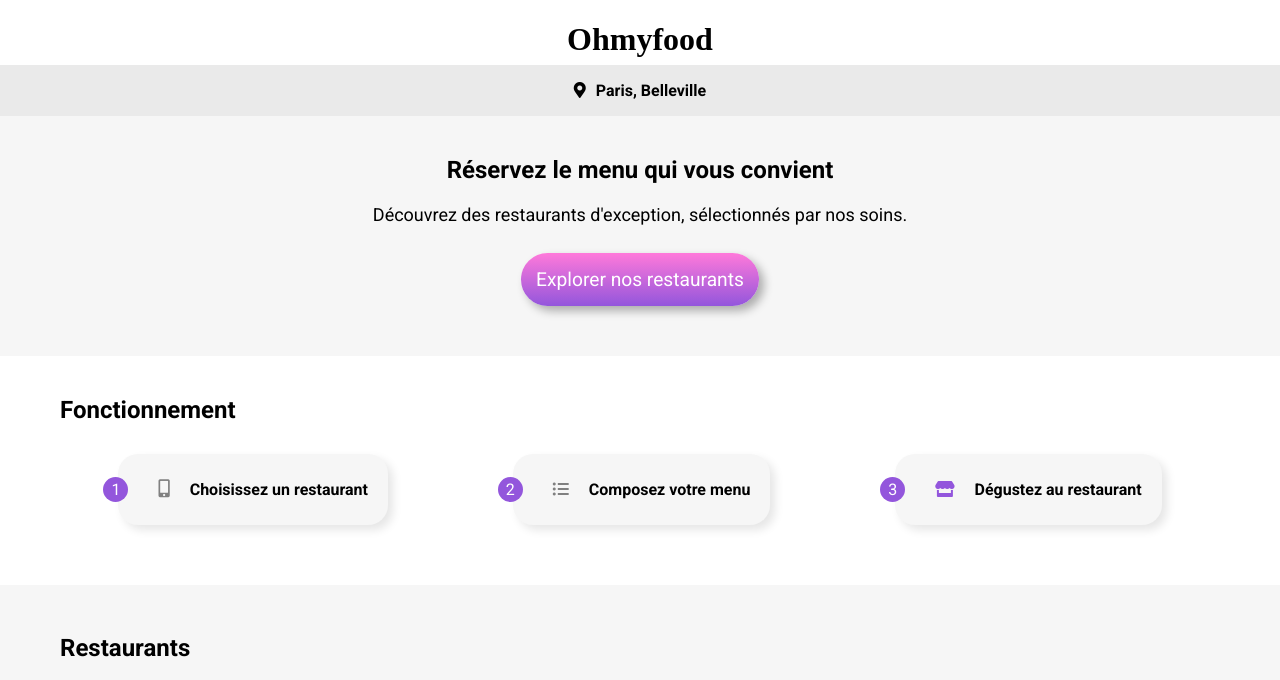
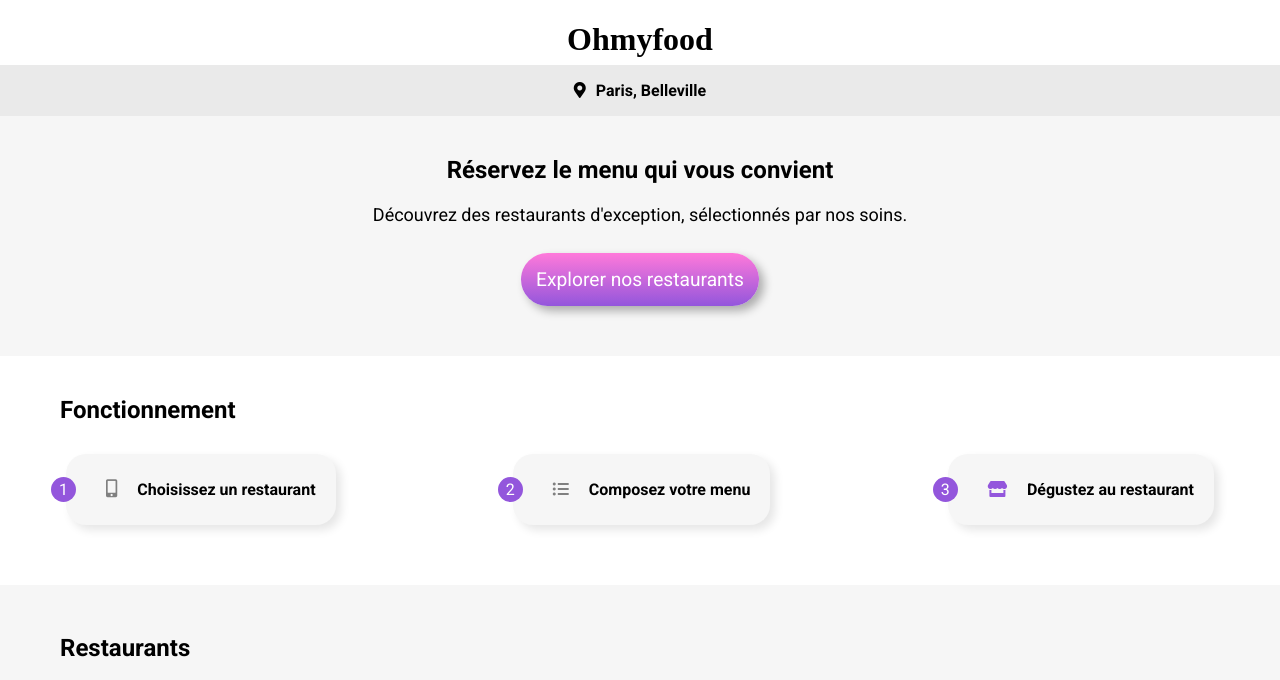
Before and after one commit to Leiaantou/LeiaAntou_3_14082021, a website: page index.html in a window 1280 px wide. Shown: the top 680 px of the page. Drawn offline with Linux system fonts and the light colour scheme; a web font is replaced by a local one.

Commit message:
modif how to use / indentation

```diff
--- a/sass/pages/_page-index.scss
+++ b/sass/pages/_page-index.scss
@@ -20,7 +20,6 @@
     margin-left: 10px;
     font-weight: bold;
 }
-
 
 .info {
     background: rgb(246, 246, 246);
@@ -61,13 +60,12 @@
     @include desktop-only {
         display: flex;
         flex-direction: row;
-        justify-content: space-around;
+        justify-content: space-between;
         margin-left: 36px;
         margin-right: 36px;
     }
 
     @include largescreen-only {
-        justify-content: space-between;
         margin: 0 20px;
     }
 }
@@ -88,7 +86,6 @@
 
     @include largescreen-only {
         width: 20%;
-        font-size: larger;
     }
 }
 
--- a/sass/utils/_variables.scss
+++ b/sass/utils/_variables.scss
@@ -4,8 +4,6 @@
 
 
 
-$breakpoints: (
-    tablet: 768px,
+$breakpoints: (tablet: 768px,
     desktop: 1024px,
-    largescreen: 1550px
-);
+    largescreen: 1550px);
```
Also changed, not shown: assets/css/style.css, 1 other file.
